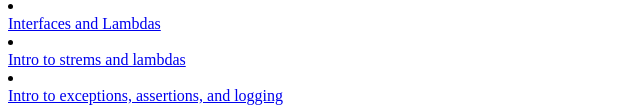
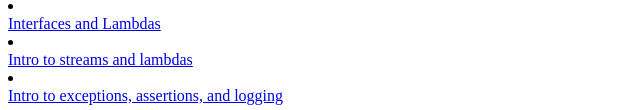
Before and after one commit to Zipcoder/reveal-slides.tcus, a plain HTML site: page index.html in a window 1280 px wide. Shown: the part 688-798 px from the top of the page, 0-640 px from the left. Drawn offline with Linux system fonts and the light colour scheme.

Commit message:
added streams

```diff
--- a/index.html
+++ b/index.html
@@ -39,7 +39,7 @@
 			<li><a href="java-inheritance-part-2.html">Inheritance 2</a></li>
 			<li><a href="interfaces.html">Interfaces</a></li>
 			<li><a href="interfacesandLambdas.html">Interfaces and Lambdas</a></li>
-			<li><a href="intro-to-streams-and-lambdas.html">Intro to strems and lambdas</a></li>
+			<li><a href="intro-streams-and-lambdas.html">Intro to streams and lambdas</a></li>
 			<li><a href="intro-to-exceptions-assertions-logging.html">Intro to exceptions, assertions, and logging</a></li>
 			<li><a href="intro-to-maven.html">Intro to maven</a></li>
 			<li><a href="intro-to-SQL.html">Intro to SQL</a></li>
```
